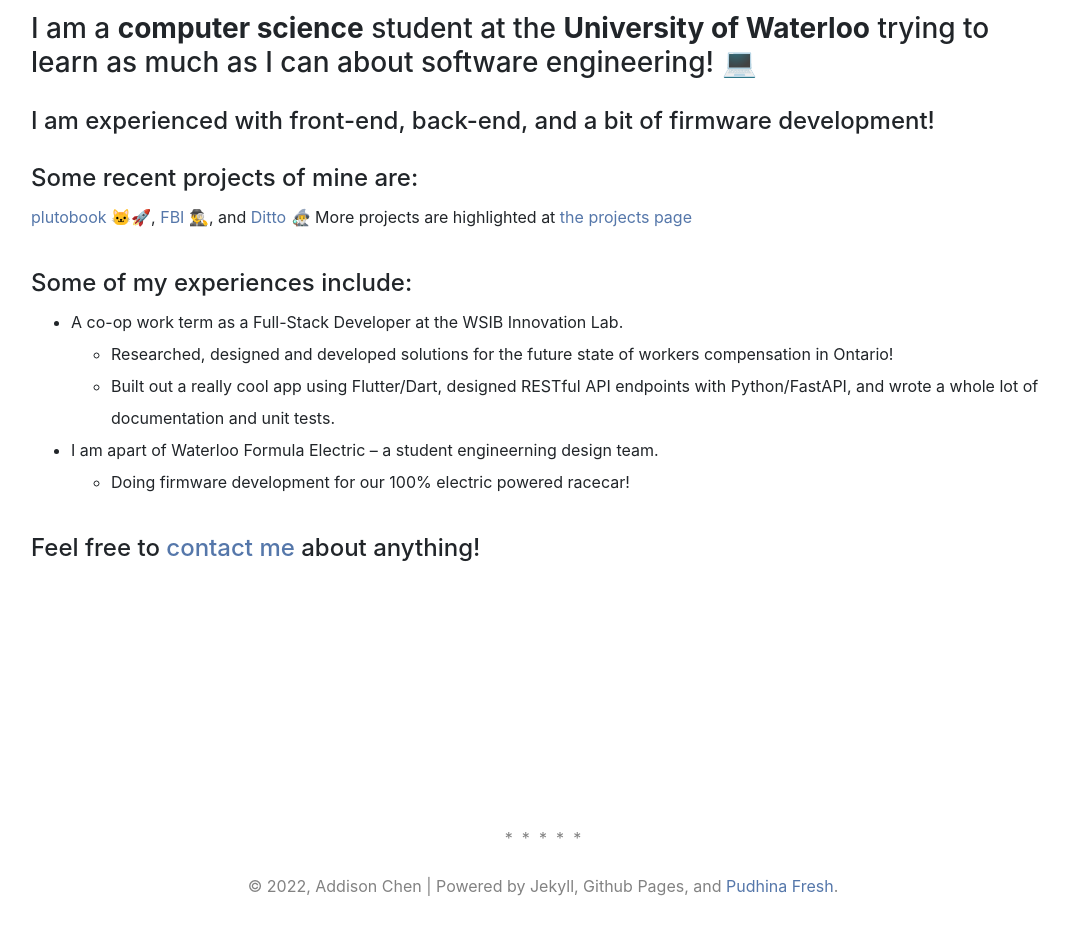
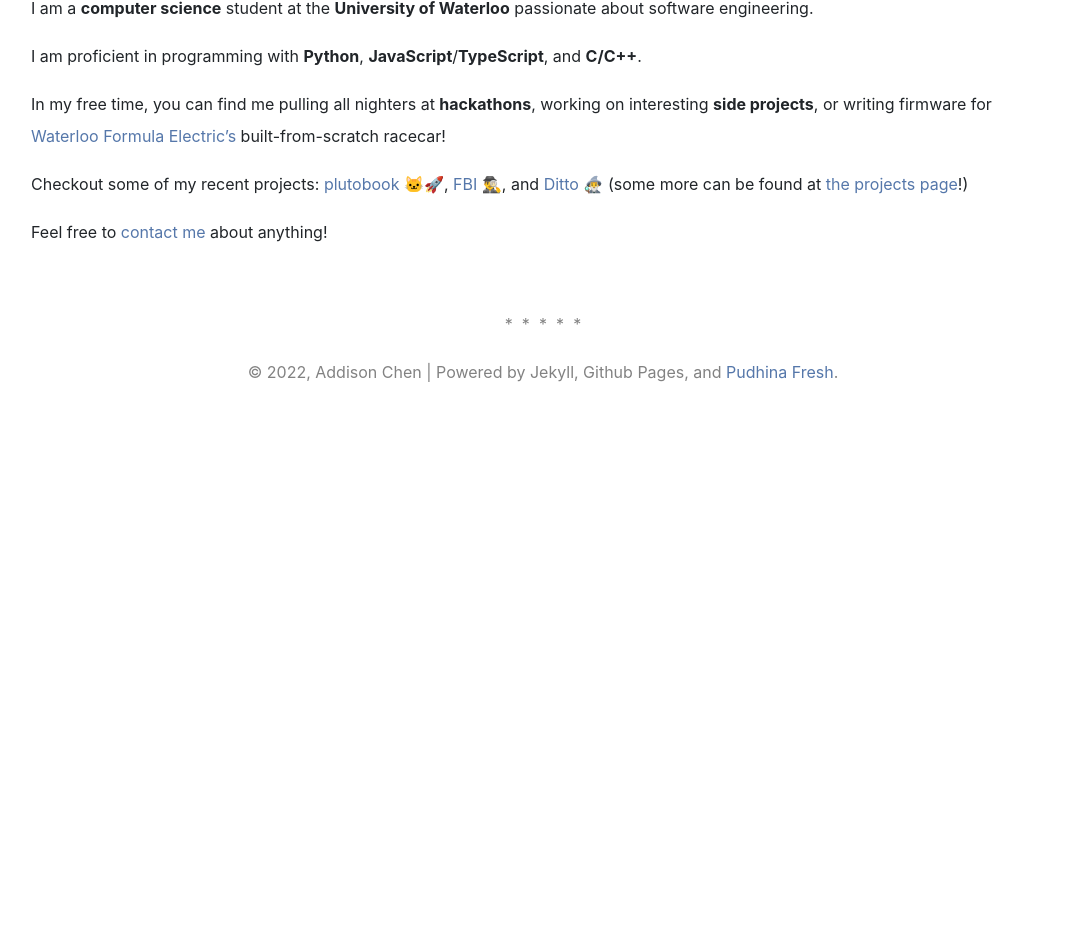
Before and after one commit to addison-ch/addison-ch.github.io, a Jekyll site: the page built from index.md, in a window 1280 px wide, cut to the strip 606-1564 px from the top of the page. Shown: the top 935 px of the strip, without its empty margins (97-1166 px from the left). Built offline with Jekyll 4.4.1, drawn with Linux system fonts in a browser that asks for light colours; nearby versions of some CDN libraries; a style sheet for code colours, icons or effects is not loaded; after the commit the page ends 1050 px from its top, so only the background shows below that.

Commit message:
update description

```diff
--- a/index.md
+++ b/index.md
@@ -8,31 +8,19 @@ sitemap:
   priority: 1.0
 ---
 <!-- <h2 class="">🙋‍♂️ Welcome, and thank you for stopping by! </h2> -->
+<img src="https://c.tenor.com/-z2KfO5zAckAAAAC/hello-there-baby-yoda.gif">
 <br>
-<img src="https://c.tenor.com/-z2KfO5zAckAAAAC/hello-there-baby-yoda.gif">
-### I am a **computer science** student at the **University of Waterloo** trying to learn as much as I can about software engineering! 💻
 
 
-#### I am experienced with front-end, back-end, and a bit of firmware development!
+I am a **computer science** student at the **University of Waterloo** passionate about software engineering.
 
-#### Some recent projects of mine are:
+I am proficient in programming with **Python**, **JavaScript**/**TypeScript**, and **C/C++**.
+
+In my free time, you can find me pulling all nighters at **hackathons**, working on interesting **side projects**, or writing firmware for <a href="http://waterlooformulaelectric.com/">Waterloo Formula Electric's</a> built-from-scratch racecar!
+
+Checkout some of my recent projects:
 <a href="https://github.com/addison-ch/plutobook" target="_blank"> plutobook </a> 🐱‍🚀, <a href="https://github.com/addison-ch/FBI" target="_blank"> FBI </a> 🕵️‍♂️, and <a href="https://github.com/addison-ch/Ditto" target="_blank"> Ditto </a> 🧙‍♂️
-More projects are highlighted at <a href="/projects" target="_blank">the projects page</a>
-
-#### Some of my experiences include:
-- A co-op work term as a Full-Stack Developer at the WSIB Innovation Lab.
-  - Researched, designed and developed solutions for the future state of workers compensation in Ontario!
-  - Built out a really cool app using Flutter/Dart, designed RESTful API endpoints with Python/FastAPI, and wrote a whole lot of documentation and unit tests.
-
-- I am apart of Waterloo Formula Electric -- a student engineerning design team.
-  - Doing firmware development for our 100% electric powered racecar!
+(some more can be found at <a href="/projects" target="_blank">the projects page</a>!)
 
 
-#### Feel free to [contact me](mailto:addison.chen@uwaterloo.ca) about anything!
-
-<br>
-<br>
-<br>
-<br>
-<br>
-<br>
+Feel free to [contact me](mailto:addison.chen@uwaterloo.ca) about anything!
--- a/pages/ann.html
+++ b/pages/ann.html
@@ -7,4 +7,4 @@ listed: false
 full_logo: true
 ---
 <img src="../assets/img/a3.jpg" alt="">
-I love you lots <3
+<div> Hey Ann! I hope you are having a good day (or night)!! You are amazing, beautiful, and soo smart!! JK!! I HATE YOU!!!!!!!!!!!!!!!!!!! (im putting this here so addison is forced to update this later in the day and add nice things about me without me looking teehee!) Remember that I love you lots <3</div>
```
